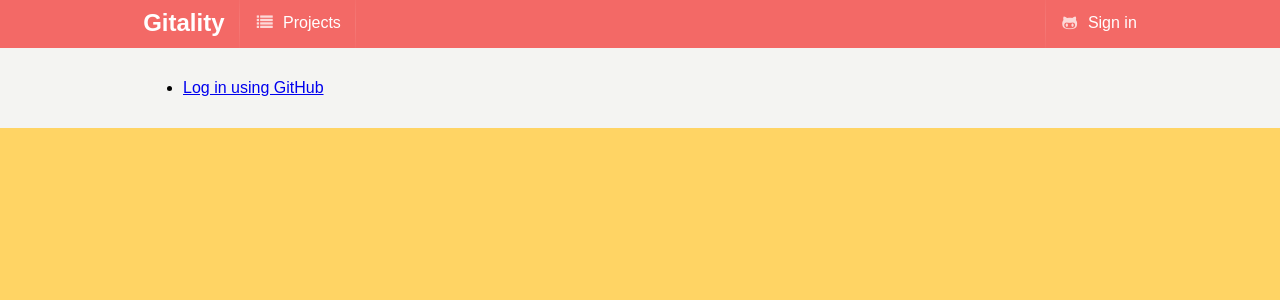
After one commit to DjangoLover/gitality, a Django app: page /login/ in a window 1280 px wide. The commit adds this page. Shown: the top 300 px of the page. Run offline with Django 3.2, Linux system fonts and the light colour scheme.

Commit message:
Social auth using github implemented

```diff
--- /dev/null
+++ b/gitality/core/exceptions.py
@@ -0,0 +1,2 @@
+class DeliberateError(Exception):
+    pass
--- /dev/null
+++ b/gitality/core/templates/core/login.html
@@ -0,0 +1,11 @@
+{% extends "base.html" %}
+
+{% load i18n %}
+
+{% block title %}{% trans "Login" %} &#124; {{ block.super }}{% endblock title %}
+
+{% block content %}
+<ul>
+    <li><a href="{% url "socialauth_begin" "github" %}">{% trans "Log in using GitHub" %}</a></li>
+</ul>
+{% endblock content %}
--- a/gitality/core/views.py
+++ b/gitality/core/views.py
@@ -1,4 +1,6 @@
 from django.shortcuts import render
+
+from .exceptions import DeliberateError
 
 
 def home(request):
@@ -6,3 +8,11 @@ def home(request):
 
     }
     return render(request, 'core/index.html', context)
+
+
+def login(request):
+    return render(request, 'core/login.html')
+
+
+def error(request):
+    raise DeliberateError('Social auth error')
--- a/gitality/gitality/settings.py
+++ b/gitality/gitality/settings.py
@@ -126,9 +126,9 @@ AUTHENTICATION_BACKENDS = (
     'django.contrib.auth.backends.ModelBackend',
 )
 
-LOGIN_URL          = '/login-form/'
-LOGIN_REDIRECT_URL = '/logged-in/'
-LOGIN_ERROR_URL    = '/login-error/'
+LOGIN_URL          = '/login/'
+LOGIN_REDIRECT_URL = '/'
+LOGIN_ERROR_URL    = '/error/'
 
 SESSION_SERIALIZER = 'django.contrib.sessions.serializers.JSONSerializer'
 
--- a/gitality/gitality/urls.py
+++ b/gitality/gitality/urls.py
@@ -8,7 +8,14 @@ admin.autodiscover()
 urlpatterns = patterns('',
     # url(r'^$', 'gitality.views.home', name='home'),
     # url(r'^gitality/', include('gitality.foo.urls')),
+
     url(r'^$', 'core.views.home', name='home'),
+
+    url(r'^login/$', 'core.views.login', name='login'),
+    url(r'^logout/$', 'django.contrib.auth.views.logout',
+        {'next_page': settings.LOGIN_REDIRECT_URL}, name='logout'),
+    url(r'^error/$', 'core.views.error', name='error'),
+
     url(r'^auth/', include('social_auth.urls')),
     url(r'^projects/', include('projects.urls', namespace='projects')),
     url(r'^admin/', include(admin.site.urls)),
--- a/gitality/templates/menu.html
+++ b/gitality/templates/menu.html
@@ -1,3 +1,5 @@
+{% load i18n %}
+
 <div class="ui fixed monkey main menu inverted">
   <div class="menu-inner">
     <a class="item logo">
@@ -5,11 +7,24 @@
     </a>
     {% if user.is_authenticated %}
     <a class="item" href="{% url "projects:project_create" %}">
-      <i class="add icon"></i> Create
+      <i class="add icon"></i> {% trans "Create" %}
     </a>
     {% endif %}
     <a class="item" href="{% url "projects:project_list" %}">
-      <i class="list icon"></i> Projects
+      <i class="list icon"></i> {% trans "Projects" %}
+    </a>
+    {% if user.is_authenticated %}
+    <div class="ui dropdown item visible right">
+      <i class="user icon"></i> {{ user.username }} <i class="dropdown icon"></i>
+      <div style="animation-duration: 250ms;" class="menu ui transition visible animating slide down out">
+        <a class="item" href="#">{% trans "Profile" %}</a>
+        <a class="item" href="{% url "logout" %}">{% trans "Logout" %}</a>
+      </div>
+    </div>
+    {% else %}
+    <a class="item right" href="{% url "socialauth_begin" "github" %}">
+      <i class="github icon"></i> {% trans "Sign in" %}
+    {% endif %}
     </a>
   </div>
 </div>
```
